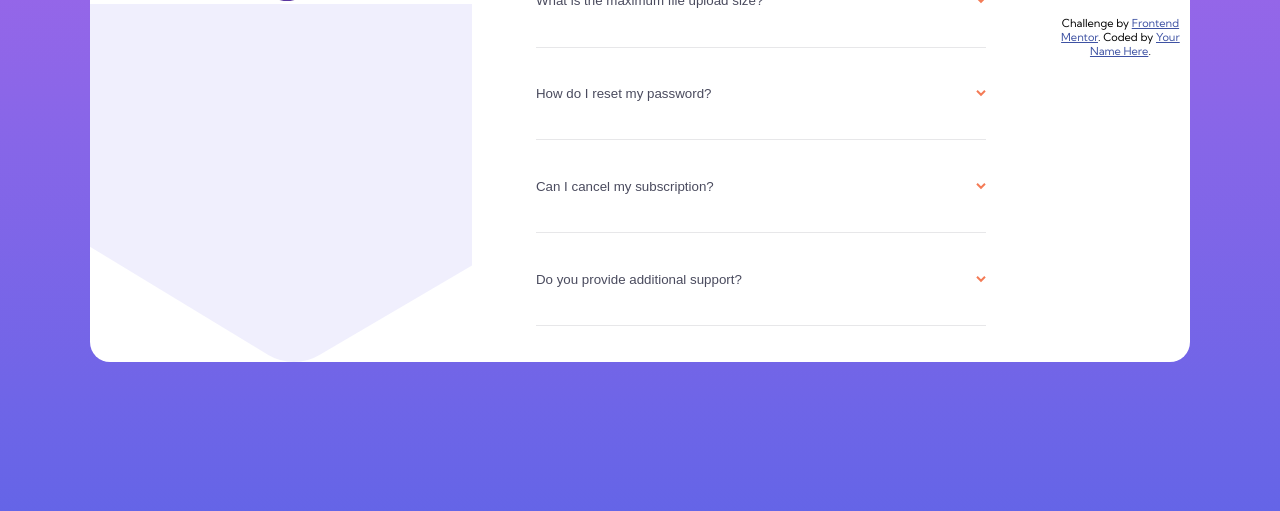
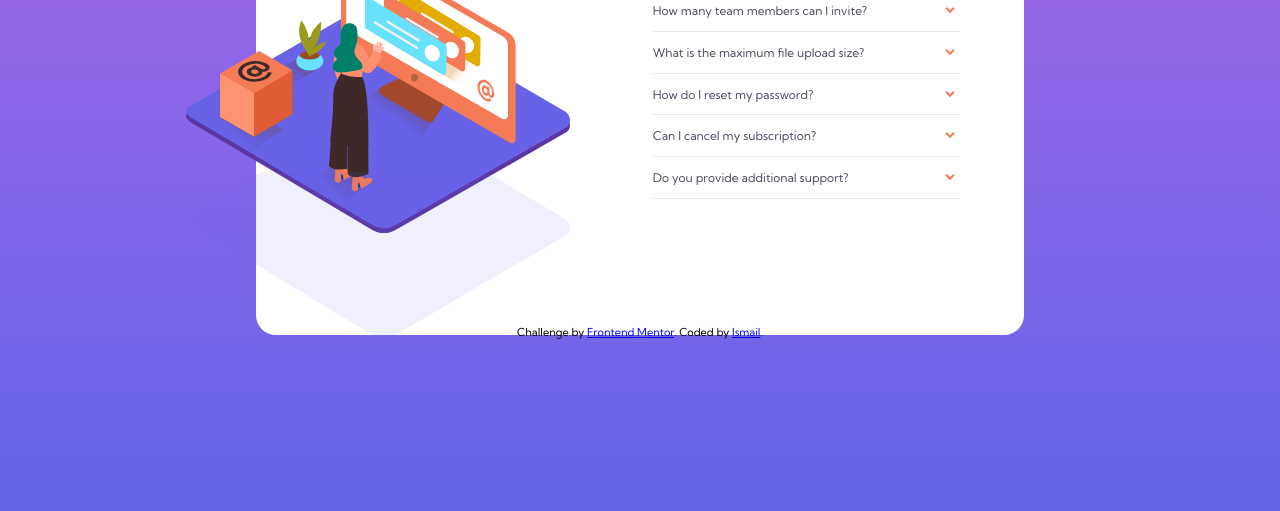
Before and after one commit to Ishi1834/faq-accordion-card, a plain HTML site: page index.html in a window 1280 px wide. Shown: the part 289-800 px from the top of the page. Drawn offline with Linux system fonts and the light colour scheme.

Commit message:
completed the desktop page but was unable to make the image blend in with the bg color

```diff
--- a/app.js
+++ b/app.js
@@ -1,3 +1,24 @@
+var acc = document.getElementsByClassName("accordion");
+var panel = document.getElementsByClassName("panel");
+
+for (var i = 0; i < acc.length; i++) {
+  acc[i].onclick = function () {
+    var setClasses = !this.classList.contains("active");
+    setClass(acc, "active", "remove");
+    setClass(panel, "show", "remove");
+    if (setClasses) {
+      this.classList.toggle("active");
+      this.nextElementSibling.classList.toggle("show");
+    }
+  };
+}
+
+function setClass(els, className, fnName) {
+  for (var i = 0; i < els.length; i++) {
+    els[i].classList[fnName](className);
+  }
+}
+/*
 var acc = document.getElementsByClassName("accordion");
 var i;
 for (i = 0; i < acc.length; i++) {
@@ -8,6 +29,7 @@ for (i = 0; i < acc.length; i++) {
       panel.style.display = "none";
     } else {
       panel.style.display = "block";
+      this.style.fontWeight = "700";
     }
   });
-}
+}*/
--- a/index.html
+++ b/index.html
@@ -4,7 +4,6 @@
     <meta charset="UTF-8" />
     <meta name="viewport" content="width=device-width, initial-scale=1.0" />
     <!-- displays site properly based on user's device -->
-    <script src="app.js"></script>
 
     <link
       rel="icon"
@@ -19,16 +18,20 @@
   <body>
     <div class="container">
       <article class="image">
-        <img src="images/illustration-woman-online-mobile.svg" alt="" />
+        <div class="imagesizer">
+          <img src="images/illustration-woman-online-mobile.svg" alt="" />
+        </div>
+
         <div class="bgImage"></div>
+        <div class="bgBox"></div>
       </article>
       <article class="faq">
         <h2>FAQ</h2>
         <div class="ques">
-          <button class="accordion">
-            <span>How many team members can I invite?</span>
+          <div class="accordion">
+            <span class="changefont">How many team members can I invite?</span>
             <img src="images/icon-arrow-down.svg" alt="" />
-          </button>
+          </div>
           <div class="panel">
             <p>
               You can invite up to 2 additional users on the Free plan. There is
@@ -37,10 +40,10 @@
           </div>
         </div>
         <div class="ques">
-          <button class="accordion">
+          <div class="accordion">
             <span>What is the maximum file upload size?</span>
             <img src="images/icon-arrow-down.svg" alt="" />
-          </button>
+          </div>
           <div class="panel">
             <p>
               No more than 2GB. All files in your account must fit your allotted
@@ -49,10 +52,10 @@
           </div>
         </div>
         <div class="ques">
-          <button class="accordion">
+          <div class="accordion">
             <span>How do I reset my password?</span>
             <img src="images/icon-arrow-down.svg" alt="" />
-          </button>
+          </div>
           <div class="panel">
             <p>
               Click “Forgot password” from the login page or “Change password”
@@ -61,10 +64,10 @@
           </div>
         </div>
         <div class="ques">
-          <button class="accordion">
+          <div class="accordion">
             <span>Can I cancel my subscription?</span>
             <img src="images/icon-arrow-down.svg" alt="" />
-          </button>
+          </div>
           <div class="panel">
             <p>
               Yes! Send us a message and we’ll process your request no questions
@@ -73,10 +76,10 @@
           </div>
         </div>
         <div class="ques">
-          <button class="accordion">
+          <div class="accordion">
             <span>Do you provide additional support?</span>
             <img src="images/icon-arrow-down.svg" alt="" />
-          </button>
+          </div>
           <div class="panel">
             <p>
               Chat and email support is available 24/7. Phone lines are open
@@ -85,12 +88,15 @@
           </div>
         </div>
       </article>
+      <article class="break"></article>
       <article class="attribution">
         Challenge by
         <a href="https://www.frontendmentor.io?ref=challenge" target="_blank"
           >Frontend Mentor</a
-        >. Coded by <a href="#">Your Name Here</a>.
+        >. Coded by <a href="#">Ismail</a>.
       </article>
     </div>
+
+    <script src="app.js"></script>
   </body>
 </html>
--- a/style.css
+++ b/style.css
@@ -15,6 +15,7 @@
   margin: 0;
   padding: 0;
   box-sizing: border-box;
+  position: relative;
 }
 html {
   height: 100%;
@@ -23,7 +24,7 @@ body {
   font-family: "Kumbh Sans", sans-serif;
   font-size: 12px;
   background: linear-gradient(to bottom, var(--Soft-violet), var(--Soft-blue));
-  min-height: 100%;
+  overflow: hidden;
 }
 .container {
   background-color: white;
@@ -32,8 +33,11 @@ body {
   align-items: center;
   position: relative;
   top: 38vw;
-  margin: 0 7vw;
+  margin: 0 8vw;
   border-radius: 20px;
+  height: auto;
+  min-height: 400px;
+  max-height: 470px;
 }
 .image {
   position: relative;
@@ -46,7 +50,7 @@ body {
 .bgImage {
   position: relative;
   top: -20vw;
-  height: 28vw;
+  height: 27vw;
   width: 100%;
   background: url("images/bg-pattern-mobile.svg") no-repeat center/cover;
 }
@@ -70,49 +74,127 @@ body {
   flex-direction: row;
   justify-content: space-between;
   align-items: center;
-  background: white;
   color: var(--Very-dark-grayish-blue);
   font-weight: 400;
   width: 100%;
-  border-style: none;
   padding: 3vw 0;
 }
-.accordion span,
+.accordion:hover,
+.active {
+  cursor: pointer;
+  font-weight: 700;
+}
 .accordion img {
+  margin: 0 0.4vw;
 }
 .panel {
   display: none;
   overflow: hidden;
   padding: 0 0 4vw 0;
 }
+.panel.show {
+  display: block !important;
+}
 .panel p {
   color: var(--Dark-grayish-blue);
 }
 .attribution {
-  position: relative;
-  top: -35vw;
   font-size: 11px;
   text-align: center;
+  position: relative;
+  top: -25vw;
 }
 .attribution a {
-  color: hsl(228, 45%, 44%);
+  color: grey;
 }
 @media (min-width: 600px) {
   .container {
     display: flex;
     flex-direction: row;
+    justify-content: center;
+    align-items: center;
+    margin: 12vw auto;
+    top: 0;
+    height: 50vw;
+    min-height: auto;
+    max-height: auto;
+    flex-wrap: wrap;
+    width: 60vw;
+  }
+  .break {
+    flex-basis: 100%;
+    height: 0;
+  }
+  .image {
+    position: relative;
+    top: 6vw;
+    left: -5.5vw;
+    width: 50%;
+    /*
+    To clip an image
+    position: absolute;
+    clip: rect(auto, auto, auto, 5.5vw);
+    */
+  }
+
+  .image img {
+    width: 100%;
+  }
+  .bgImage {
+    position: relative;
+    top: -5vw;
+    height: 13vw;
+    width: 100%;
+  }
+
+  .faq {
+    position: relative;
+    top: -2vw;
+    left: -2vw;
+    width: 50%;
+    padding: 0 3vw;
+  }
+  .faq h2 {
+    text-align: left;
+    font-weight: 700;
+    font-size: 30px;
+    padding: 0.5vw 0;
+  }
+  .ques {
+    border-bottom: 1px solid var(--Light-grayish-blue);
+  }
+  .accordion {
+    display: flex;
+    flex-direction: row;
+    justify-content: space-between;
+    align-items: center;
+    color: var(--Very-dark-grayish-blue);
+    font-weight: 400;
+    width: 100%;
+    padding: 1vw 0;
+  }
+
+  .accordion img {
+    margin: 0 0.4vw;
+  }
+  .panel {
+    display: none;
+    overflow: hidden;
+    padding: 0 0 2vw 0;
+  }
+  .panel.show {
+    display: block !important;
+  }
+  .panel p {
+    color: var(--Dark-grayish-blue);
+  }
+  .attribution {
+    font-size: 11px;
+    text-align: center;
+    position: relative;
     top: 0;
   }
-  .image {
-    top: 0;
-  }
-  .bgImage {
-    top: 0;
-  }
-  .faq {
-    top: 0;
-  }
-  .attribution {
-    top: 0;
+  .attribution a {
+    color: blue;
   }
 }
```
Also changed, not shown: screenshot.JPG (added), 1 other file.
